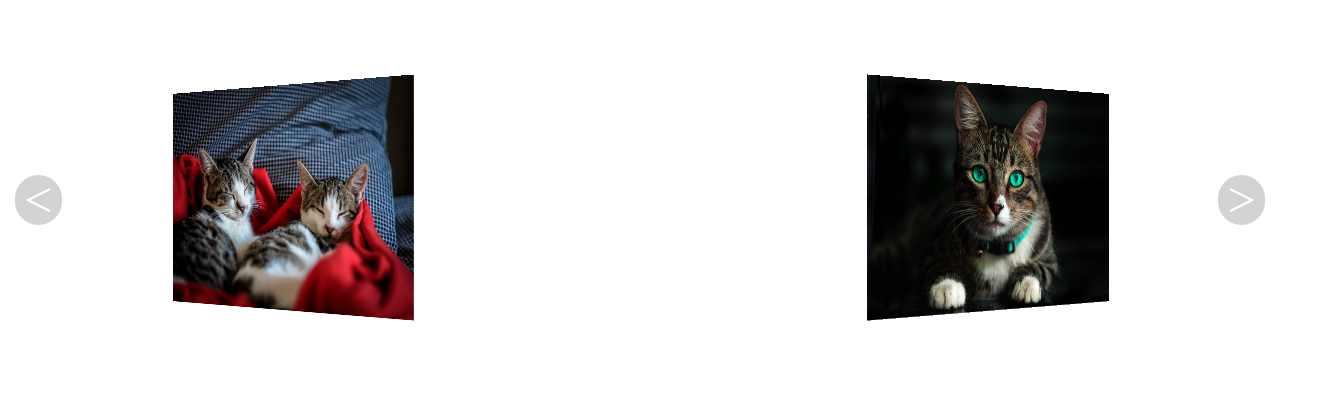
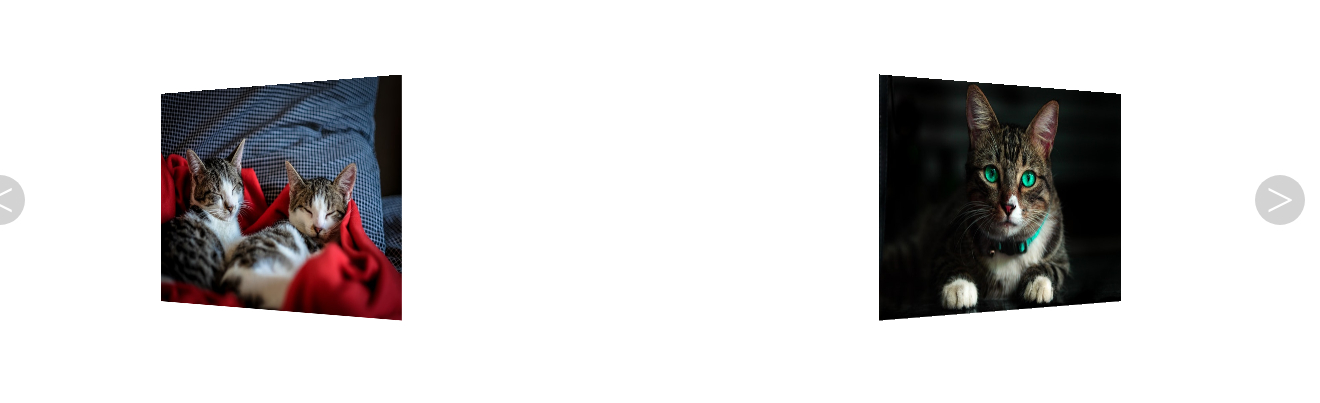
Before and after one commit to RaneWallin/carousel-42, a plain HTML site: page index.html in a window 1280 px wide. Shown: the whole page, 1320 px wide, since content can reach past the window. Drawn offline with nearby package versions, Linux system fonts and the light colour scheme.

Commit message:
editing example styles

```diff
--- a/index.html
+++ b/index.html
@@ -8,6 +8,7 @@
 </head>
 <body>
 <!--Basic example-->
+<div class="container" style="width:100%;display:flex; justify-content: center">
     <div class="carousel">
         <img src="img/pexels-photo-96428.jpeg" alt="">
         <img src="img/pexels-photo-236230.jpeg" alt="">
@@ -17,5 +18,6 @@
         <img src="img/pexels-photo-1096091.jpeg" alt="">
         <img src="img/pexels-photo-1416803.jpeg" alt="">
     </div>
+</div>
 </body>
 </html>
```
Lines whose indentation alone changed are shown as unchanged.
